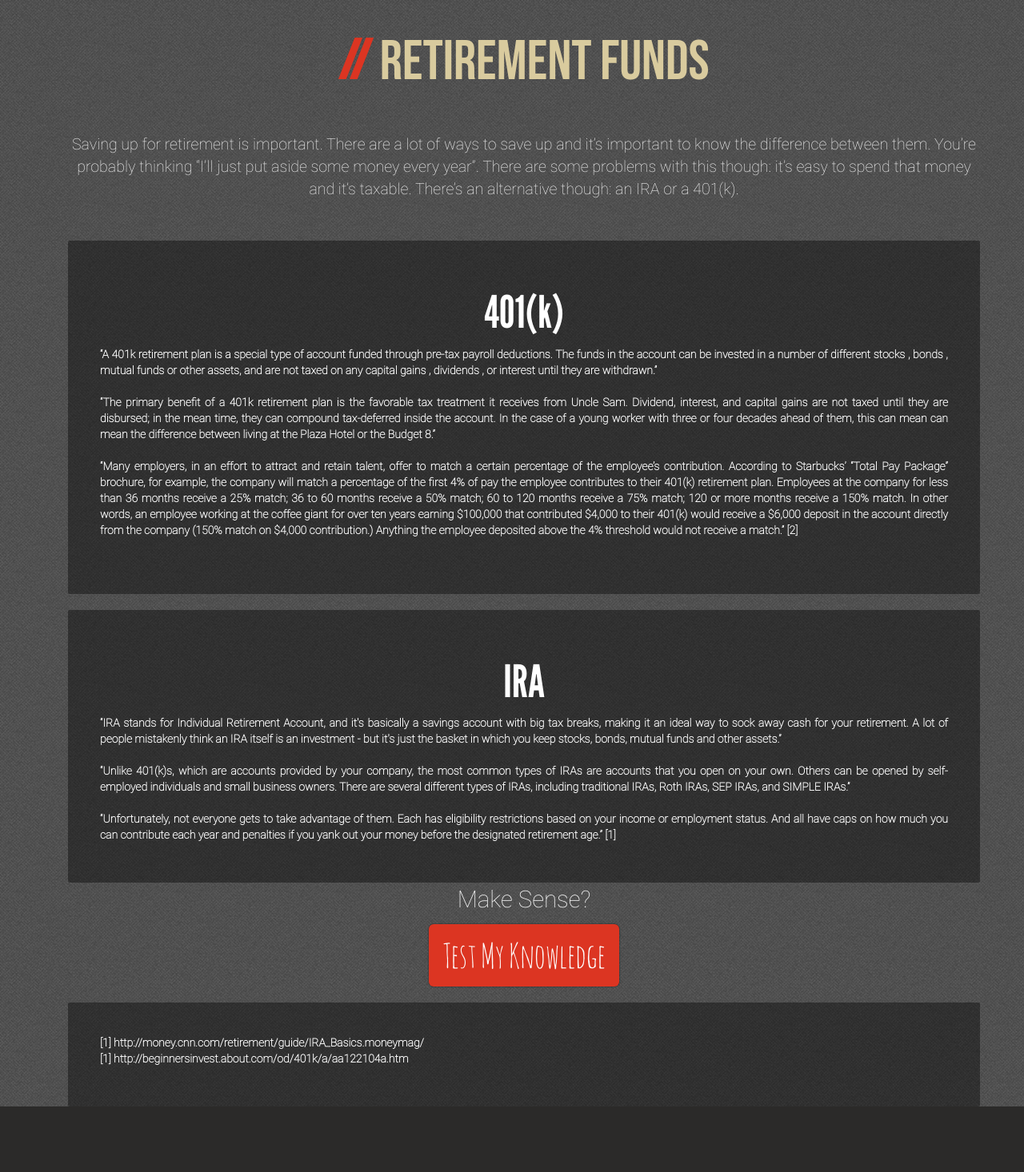
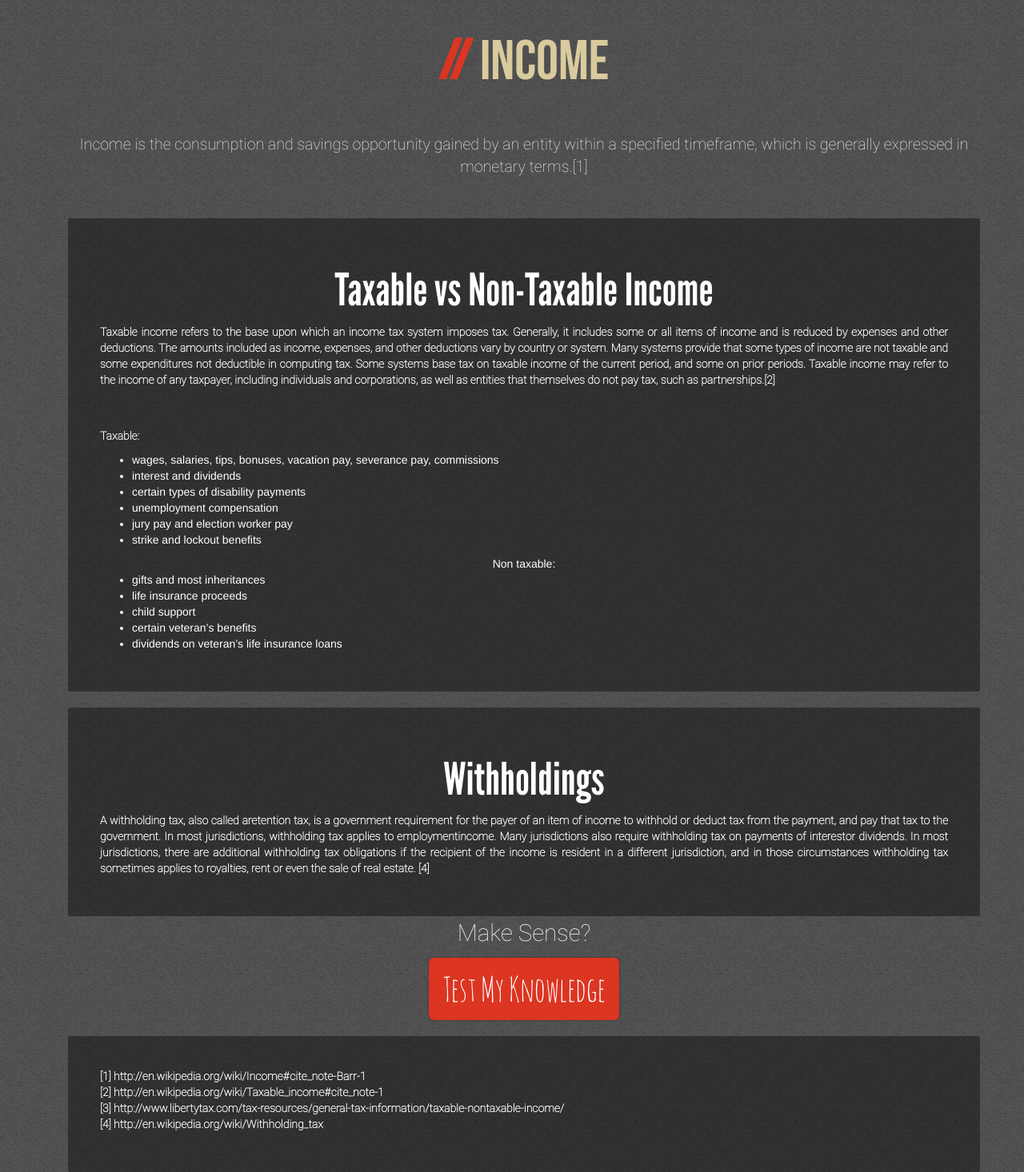
Before and after one commit to j-delaney/code-intuit, a Flask app: page /article/income in a window 1280 px wide. Shown: the part 52-1518 px from the top of the page at 80% size. Before the commit the page ends 1436 px from the top, so only its background shows below. Run offline with Flask 2, Linux system fonts and the light colour scheme; parts of the project's set-up code (start-up, migrations or seed data) failed here and were passed over; some libraries are stand-ins or nearby versions.

Commit message:
lots of stuff

```diff
--- /dev/null
+++ b/app/controllers/stats.py
@@ -0,0 +1,6 @@
+from app import app, db
+from flask import render_template
+
+@app.route('/stats')
+def render_stats():
+    return render_template('stats.html')
--- a/app/templates/article/income.html
+++ b/app/templates/article/income.html
@@ -1,42 +1,53 @@
 {% extends "base.html" %}
-{% block title %}Retirement{% endblock %}
+{% block title %}Income{% endblock %}
 
 {% block body %}
 <div class="container">
-  <h1><span class="slash">//</span> Retirement Funds</h1>
+  <h1><span class="slash">//</span> Income</h1>
   <br><br>
   <div class="row-fluid">
     <div class="col-md-12, intro">
       <p>
-        Saving up for retirement is important. There are a lot of ways to save up and it’s important to know the difference between them. You’re probably thinking “I’ll just put aside some money every year”. There are some problems with this though: it’s easy to spend that money and it’s taxable. There’s an alternative though: an IRA or a 401(k).
+Income is the consumption and savings opportunity gained by an entity within a specified timeframe, which is generally expressed in monetary terms.[1]
       </p>
     </div>
   </div>
   <br><br>
   <div class="row-fluid">
     <div class="col-md-12, info">
-      <h2>401(k)</h2>
+      <h2>Taxable vs Non-Taxable Income</h2>
       <p>
-  “A 401k retirement plan is a special type of account funded through pre-tax payroll deductions. The funds in the account can be invested in a number of different stocks , bonds , mutual funds or other assets, and are not taxed on any capital gains , dividends , or interest until they are withdrawn.”
-  <br><br>
-  “The primary benefit of a 401k retirement plan is the favorable tax treatment it receives from Uncle Sam. Dividend, interest, and capital gains are not taxed until they are disbursed; in the mean time, they can compound tax-deferred inside the account. In the case of a young worker with three or four decades ahead of them, this can mean can mean the difference between living at the Plaza Hotel or the Budget 8.”
-  <br><br>
-  “Many employers, in an effort to attract and retain talent, offer to match a certain percentage of the employee’s contribution. According to Starbucks’ “Total Pay Package” brochure, for example, the company will match a percentage of the first 4% of pay the employee contributes to their 401(k) retirement plan. Employees at the company for less than 36 months receive a 25% match; 36 to 60 months receive a 50% match; 60 to 120 months receive a 75% match; 120 or more months receive a 150% match.
-  In other words, an employee working at the coffee giant for over ten years earning $100,000 that contributed $4,000 to their 401(k) would receive a $6,000 deposit in the account directly from the company (150% match on $4,000 contribution.) Anything the employee deposited above the 4% threshold would not receive a match.” [2]
-  <br><br>
+Taxable income refers to the base upon which an income tax system imposes tax. Generally, it includes some or all items of income and is reduced by expenses and other deductions. The amounts included as income, expenses, and other deductions vary by country or system. Many systems provide that some types of income are not taxable and some expenditures not deductible in computing tax. Some systems base tax on taxable income of the current period, and some on prior periods. Taxable income may refer to the income of any taxpayer, including individuals and corporations, as well as entities that themselves do not pay tax, such as partnerships.[2]
+      </p>
+      <br><br>
+      <p>
+Taxable:
+<ul>
+<li>wages, salaries, tips, bonuses, vacation pay, severance pay, commissions</li>
+<li>interest and dividends</li>
+<li>certain types of disability payments</li>
+<li>unemployment compensation</li>
+<li>jury pay and election worker pay</li>
+<li>strike and lockout benefits</li>
+</ul>
+
+Non taxable:
+<ul>
+<li>gifts and most inheritances</li>
+<li>life insurance proceeds</li>
+<li>child support</li>
+<li>certain veteran’s benefits</li>
+<li>dividends on veteran’s life insurance loans</li>
+</ul>
       </p>
     </div>
   </div>
   <br>
   <div class="row-fluid">
     <div class="col-md-12 info">
-      <h2>IRA</h2>
+      <h2>Withholdings</h2>
       <p>
-  “IRA stands for Individual Retirement Account, and it's basically a savings account with big tax breaks, making it an ideal way to sock away cash for your retirement. A lot of people mistakenly think an IRA itself is an investment - but it's just the basket in which you keep stocks, bonds, mutual funds and other assets.”
-  <br><br>
-  “Unlike 401(k)s, which are accounts provided by your company, the most common types of IRAs are accounts that you open on your own. Others can be opened by self-employed individuals and small business owners. There are several different types of IRAs, including traditional IRAs, Roth IRAs, SEP IRAs, and SIMPLE IRAs.”
-  <br><br>
-  “Unfortunately, not everyone gets to take advantage of them. Each has eligibility restrictions based on your income or employment status. And all have caps on how much you can contribute each year and penalties if you yank out your money before the designated retirement age.” [1]
+A withholding tax, also called aretention tax, is a government requirement for the payer of an item of income to withhold or deduct tax from the payment, and pay that tax to the government. In most jurisdictions, withholding tax applies to employmentincome. Many jurisdictions also require withholding tax on payments of interestor dividends. In most jurisdictions, there are additional withholding tax obligations if the recipient of the income is resident in a different jurisdiction, and in those circumstances withholding tax sometimes applies to royalties, rent or even the sale of real estate. [4]
       </p>
     </div>
   </div>
@@ -53,8 +64,10 @@
   <div class="row-fluid">
     <div class="col-md-12, info">
       <p>
-        <a href>[1] http://money.cnn.com/retirement/guide/IRA_Basics.moneymag/</a><br>
-        <a href>[1] http://beginnersinvest.about.com/od/401k/a/aa122104a.htm</a>
+        <a href="http://en.wikipedia.org/wiki/Income#cite_note-Barr-1">[1] http://en.wikipedia.org/wiki/Income#cite_note-Barr-1</a><br>
+        <a href>[2] http://en.wikipedia.org/wiki/Taxable_income#cite_note-1</a><br>
+        <a href>[3] http://www.libertytax.com/tax-resources/general-tax-information/taxable-nontaxable-income/</a><br>
+        <a href>[4] http://en.wikipedia.org/wiki/Withholding_tax</a><br>
       </p>
     </div>
   </div>
```
Also changed, not shown: app/templates/article/budgeting.html (+14 -21 lines), app/templates/stats.html (added, +83 -0 lines), app/templates/test_knowledge.html (deleted, +0 -16 lines).
